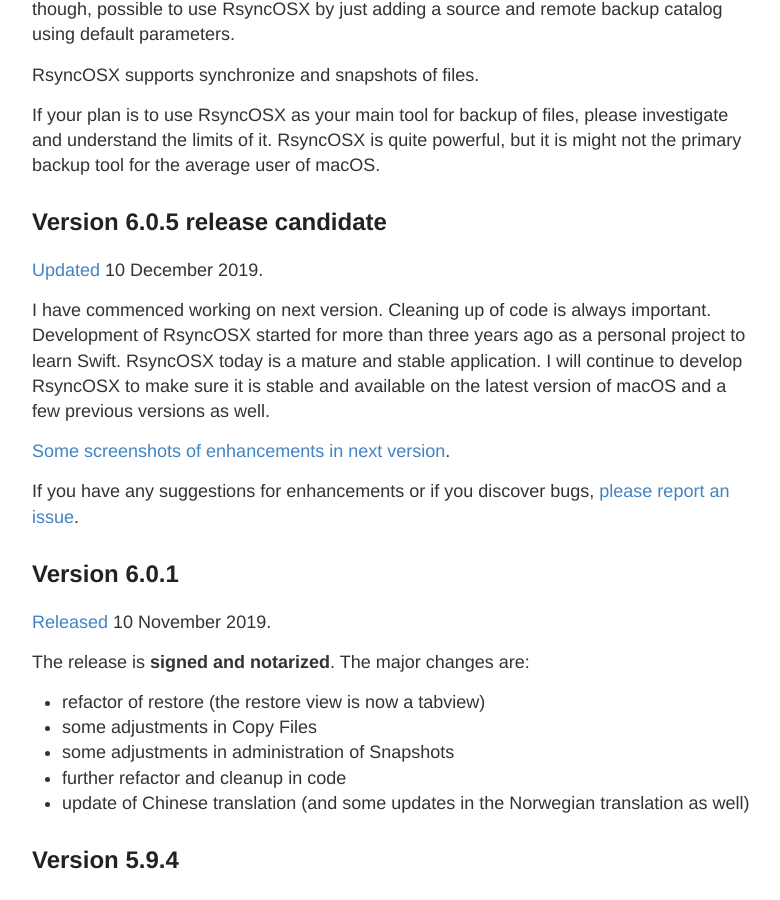
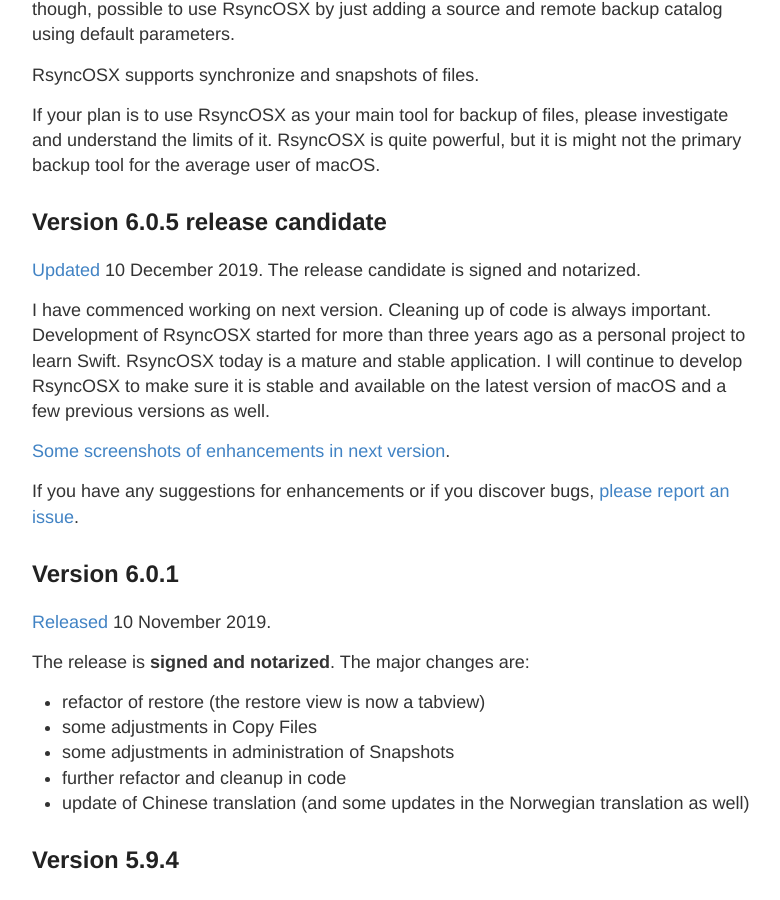
Before and after one commit to d2s/Documentation, a Jekyll site: the page built from _posts/2018-04-10-Changelog.md, in a window 1280 px wide and 900 px high, scrolled down 867 px. Shown: the whole window, without its empty margins (248-1028 px from the left). Built offline with Jekyll 4.4.1, drawn with Linux system fonts in a browser that asks for light colours.

Commit message:
Update 2018-04-10-Changelog.md

```diff
--- a/_posts/2018-04-10-Changelog.md
+++ b/_posts/2018-04-10-Changelog.md
@@ -23,7 +23,7 @@ If your plan is to use RsyncOSX as your main tool for backup of files, please in
 
 ## Version 6.0.5 release candidate
 
-[Updated](https://github.com/rsyncOSX/RsyncOSX/releases/tag/v6.0.1) 10 December 2019.
+[Updated](https://github.com/rsyncOSX/RsyncOSX/releases/tag/v6.0.1) 10 December 2019. The release candidate is signed and notarized.
 
 I have commenced working on next version. Cleaning up of code is always important. Development of RsyncOSX started for more than three years ago as a personal project to learn Swift. RsyncOSX today is a mature and stable application. I will continue to develop RsyncOSX to make sure it is stable and available on the latest version of macOS and a few previous versions as well.
 
```
